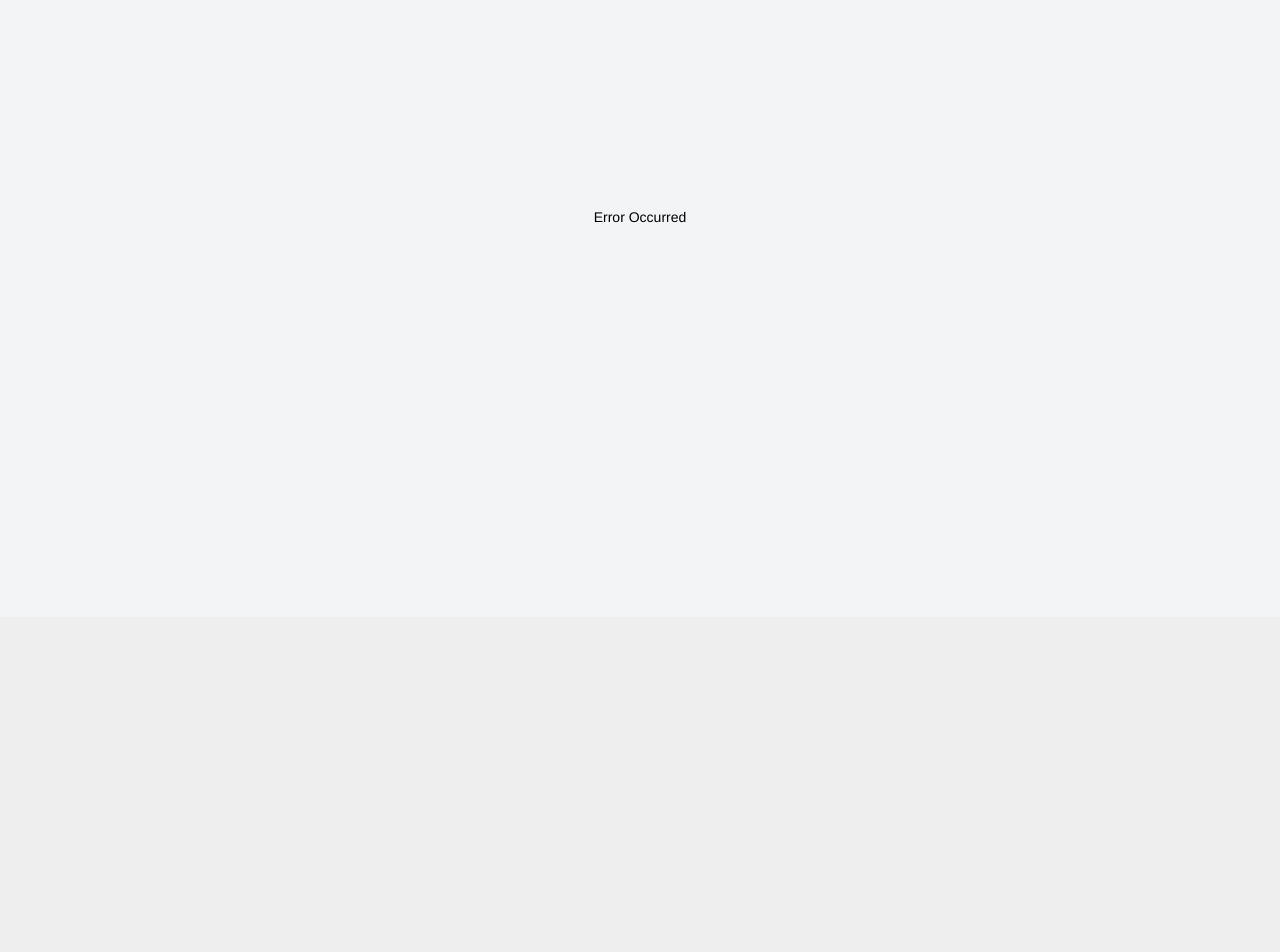
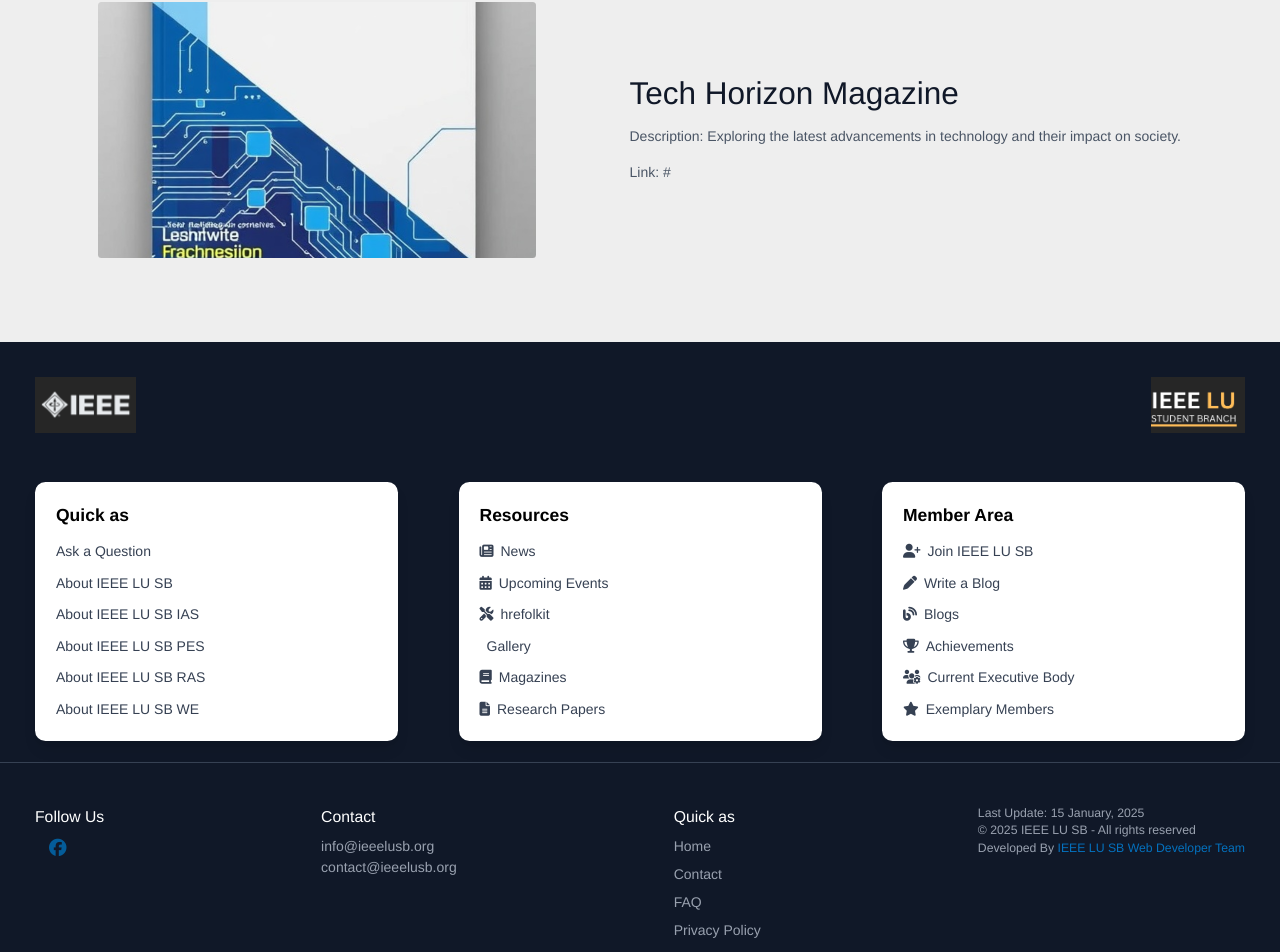
Before and after one commit to BishalModak/IEEE-Project, a React (Vite) app: page /megazine/1 in a window 1280 px wide. Before the commit this address had no page. Shown: the part 183-1135 px from the top of the page. Before the commit the page ends 800 px from the top, so only its background shows below. Built offline with nearby package versions, Linux system fonts and the light colour scheme.

Commit message:
Read more pages Integrated

```diff
--- /dev/null
+++ b/public/Megazine.json
@@ -0,0 +1,26 @@
+[
+  { "id": 1,
+    "title": "Tech Horizon Magazine",
+    "image": "../public/img/megazin1.png",
+    "alt": "Tech Horizon Magazine",
+    "date": "date",
+    "description": "Exploring the latest advancements in technology and their impact on society.",
+    "link": "#"
+  },
+  { "id": 2,
+    "title": "Innovation Quarterly",
+    "image": "../public/img/megazin2.png",
+    "alt": "Innovation Quarterly",
+    "date": "date",
+    "description": "Showcasing student research projects and technical innovations.",
+    "link": "#"
+  },
+  { "id": 3,
+    "title": "LU Tech Review",
+    "image": "../public/img/megazin3.png",
+    "alt": "LU Tech Review",
+    "date": "date",
+    "description": "Annual review of technological achievements and student success stories.",
+    "link": "#"
+  }
+]
--- a/src/AddResearch/AddResearch.jsx
+++ b/src/AddResearch/AddResearch.jsx
@@ -3,9 +3,9 @@ import { FaCloudArrowUp } from "react-icons/fa6";
 
 const AddResearch = () => {
     return (
-        <section className="bg-yellow-100 flex flex-col items-center">
+        <section className=" flex flex-col items-center">
             <div className="w-[90%] lg:w-[60%] mx-auto  text-center">
-                <h2 className="text-blue-400 text-4xl font-bold leading-10 py-5">
+                <h2 className="text-[#045C99] text-4xl font-bold leading-10 py-5">
                     Add Research
                 </h2>
                 <p className="text-gray-600 text-lg leading-7 mb-12">
--- a/src/Contact/Contact.jsx
+++ b/src/Contact/Contact.jsx
@@ -4,7 +4,7 @@ import { FaEnvelope, FaLocationDot, FaFacebook, FaLinkedin } from "react-icons/f
 const Contact = () => {
     return (
         <section className="bg-white px-6 py-10 text-center">
-            <h2 className="text-3xl font-bold text-blue-400 mb-2">Contact Us</h2>
+            <h2 className="text-3xl font-bold text-[#045C99] mb-2">Contact Us</h2>
             <p className="text-gray-600 text-lg">Get in touch with IEEE LU Student Branch. We'd love to hear from you!</p>
 
             <div className="flex flex-col lg:flex-row gap-10 mt-10 max-w-screen-xl mx-auto">
@@ -31,7 +31,7 @@ const Contact = () => {
                             <textarea id="message" rows="4" className="w-full p-2 border border-gray-300 rounded resize-none" />
                         </div>
 
-                        <button type="submit" className="w-full bg-blue-500 hover:bg-blue-700 text-white font-medium py-2 px-4 rounded transition">Send Message</button>
+                        <button type="submit" className="w-full bg-[#045C99] hover:bg-blue-300 text-white font-medium py-2 px-4 rounded transition">Send Message</button>
                     </form>
                 </div>
 
@@ -40,10 +40,10 @@ const Contact = () => {
                     <div className="bg-white p-6 rounded-xl shadow-md mb-6">
                         <h3 className="text-xl font-semibold mb-4">Contact Information</h3>
                         <p className="text-sm text-gray-600 mb-3 flex items-center gap-2">
-                            <FaEnvelope className="text-orange-400" /> ieee.Lusb@Lu.edu
+                            <FaEnvelope className="text-[#045C99]" /> ieee.Lusb@Lu.edu
                         </p>
                         <p className="text-sm text-gray-600 mb-3 flex items-center gap-2">
-                            <FaLocationDot className="text-orange-400" /> KamalBazar, Sylhet
+                            <FaLocationDot className="text-[#045C99]" /> KamalBazar, Sylhet
                         </p>
 
                         <div className="flex items-center gap-4 mt-4">
--- a/src/Footer/Footer.jsx
+++ b/src/Footer/Footer.jsx
@@ -1,6 +1,6 @@
 import React from 'react';
 import { FontAwesomeIcon } from '@fortawesome/react-fontawesome';
-import { Link } from 'react-router-dom';
+
 
 
 const Footer = () => {
@@ -13,51 +13,51 @@ const Footer = () => {
                 <img src="/img/ieee-footer2.png" alt="IEEE Second Footer Logo" className="h-16" />
             </div>
 
-            {/* Footer Links */}
+            {/* Footer as */}
             <div className="flex flex-wrap justify-between gap-4 px-10 py-14">
                 <div className="bg-white text-gray-700 rounded-xl shadow-lg p-6 w-full sm:w-[30%]">
-                    <h2 className="text-xl font-semibold text-black mb-4">Quick Links</h2>
+                    <h2 className="text-xl font-semibold text-black mb-4">Quick as</h2>
                     <ul className="space-y-3">
-                        <li><Link to={"/"}className="hover:text-blue-600">Ask a Question</Link></li>
-                        <li><Link to={"/"}className="hover:text-blue-600">About IEEE LU SB</Link></li>
-                        <li><Link to={"/"}className="hover:text-blue-600">About IEEE LU SB IAS</Link></li>
-                        <li><Link to={"/"}className="hover:text-blue-600">About IEEE LU SB PES</Link></li>
-                        <li><Link to={"/"}className="hover:text-blue-600">About IEEE LU SB RAS</Link></li>
-                        <li><Link to={"/"}className="hover:text-blue-600">About IEEE LU SB WE</Link></li>
+                        <li><a href={"/"}className="hover:text-blue-600">Ask a Question</a></li>
+                        <li><a href={"/"}className="hover:text-blue-600">About IEEE LU SB</a></li>
+                        <li><a href={"/"}className="hover:text-blue-600">About IEEE LU SB IAS</a></li>
+                        <li><a href={"/"}className="hover:text-blue-600">About IEEE LU SB PES</a></li>
+                        <li><a href={"/"}className="hover:text-blue-600">About IEEE LU SB RAS</a></li>
+                        <li><a href={"/"}className="hover:text-blue-600">About IEEE LU SB WE</a></li>
                     </ul>
                 </div>
 
                 <div className="bg-white text-gray-700 rounded-xl shadow-lg p-6 w-full sm:w-[30%]">
                     <h2 className="text-xl font-semibold text-black mb-4">Resources</h2>
                     <ul className="space-y-3">
-                        <li><i className="fa-solid fa-newspaper mr-2"></i><Link to={"/news"}className="hover:text-blue-600">News</Link></li>
-                        <li><i className="fa-solid fa-calendar-days mr-2"></i><Link to={"/event"}className="hover:text-blue-600">Upcoming Events</Link></li>
-                        <li><i className="fa-solid fa-screwdriver-wrench mr-2"></i><Link to={"/toolkit"}className="hover:text-blue-600">Toolkit</Link></li>
-                        <li><i className="fa-solid fa-photo-film mr-2"></i><Link to={"/gallery"}className="hover:text-blue-600">Gallery</Link></li>
-                        <li><i className="fa-solid fa-book mr-2"></i><Link to={"/megazine"}className="hover:text-blue-600">Magazines</Link></li>
-                        <li><i className="fa-solid fa-file-lines mr-2"></i><Link to={"/researchPapers"}className="hover:text-blue-600">Research Papers</Link></li>
+                        <li><i className="fa-solid fa-newspaper mr-2"></i><a href={"/news"}className="hover:text-blue-600">News</a></li>
+                        <li><i className="fa-solid fa-calendar-days mr-2"></i><a href={"/event"}className="hover:text-blue-600">Upcoming Events</a></li>
+                        <li><i className="fa-solid fa-screwdriver-wrench mr-2"></i><a href={"/hrefolkit"}className="hover:text-blue-600">hrefolkit</a></li>
+                        <li><i className="fa-solid fa-phohref-film mr-2"></i><a href={"/gallery"}className="hover:text-blue-600">Gallery</a></li>
+                        <li><i className="fa-solid fa-book mr-2"></i><a href={"/megazine"}className="hover:text-blue-600">Magazines</a></li>
+                        <li><i className="fa-solid fa-file-lines mr-2"></i><a href={"/researchPapers"}className="hover:text-blue-600">Research Papers</a></li>
                     </ul>
                 </div>
 
                 <div className="bg-white text-gray-700 rounded-xl shadow-lg p-6 w-full sm:w-[30%]">
                     <h2 className="text-xl font-semibold text-black mb-4">Member Area</h2>
                     <ul className="space-y-3">
-                        <li><i className="fa-solid fa-user-plus mr-2"></i><Link to={"/joinIEEE"}className="hover:text-blue-600">Join IEEE LU SB</Link></li>
-                        <li><i className="fa-solid fa-pen mr-2"></i><Link to={"/blogWriting"}className="hover:text-blue-600">Write a Blog</Link></li>
-                        <li><i className="fa-solid fa-blog mr-2"></i><Link to={"/blog"}className="hover:text-blue-600">Blogs</Link></li>
-                        <li><i className="fa-solid fa-trophy mr-2"></i><Link to={"/achievement"}className="hover:text-blue-600">Achievements</Link></li>
-                        <li><i className="fa-solid fa-users-gear mr-2"></i><Link to={"/"}className="hover:text-blue-600">Current Executive Body</Link></li>
-                        <li><i className="fa-solid fa-star mr-2"></i><Link to={"/"}className="hover:text-blue-600">Exemplary Members</Link></li>
+                        <li><i className="fa-solid fa-user-plus mr-2"></i><a href={"/joinIEEE"}className="hover:text-blue-600">Join IEEE LU SB</a></li>
+                        <li><i className="fa-solid fa-pen mr-2"></i><a href={"/blogWriting"}className="hover:text-blue-600">Write a Blog</a></li>
+                        <li><i className="fa-solid fa-blog mr-2"></i><a href={"/blog"}className="hover:text-blue-600">Blogs</a></li>
+                        <li><i className="fa-solid fa-trophy mr-2"></i><a href={"/achievement"}className="hover:text-blue-600">Achievements</a></li>
+                        <li><i className="fa-solid fa-users-gear mr-2"></i><a href={"/"}className="hover:text-blue-600">Current Executive Body</a></li>
+                        <li><i className="fa-solid fa-star mr-2"></i><a href={"/"}className="hover:text-blue-600">Exemplary Members</a></li>
                     </ul>
                 </div>
             </div>
 
-            {/* Footer Info Bottom Section */}
+            {/* Footer Info Bothrefm Section */}
             <div className="flex flex-wrap justify-between items-start gap-6 px-10 py-12 border-t border-gray-700 mt-[-2rem]">
                 <div>
                     <h2 className="text-white text-lg mb-2">Follow Us</h2>
                     <div className="flex gap-4 text-[#045C99] text-xl">
-                        <a href="https://www.linkedin.com/company/ieeecslu/posts/?feedView=all"><i className="fa-brands fa-linkedin"></i></a>
+                        <a href="https://www.aedin.com/company/ieeecslu/posts/?feedView=all"><i className="fa-brands fa-aedin"></i></a>
                         <a href="https://www.facebook.com/ieeecslu"><i className="fa-brands fa-facebook"></i></a>
                     </div>
                 </div>
@@ -69,19 +69,19 @@ const Footer = () => {
                 </div>
 
                 <div>
-                    <h2 className="text-white text-lg mb-2">Quick Links</h2>
+                    <h2 className="text-white text-lg mb-2">Quick as</h2>
                     <ul className="space-y-2">
-                        <li><Link to={"/"} className="hover:text-blue-600">Home</Link></li>
-                        <li><Link to={"/contact"} className="hover:text-blue-600">Contact</Link></li>
-                        <li><Link to={"/faq"} className="hover:text-blue-600">FAQ</Link></li>
-                        <li><Link to={"/achievement"}className="hover:text-blue-600">Privacy Policy</Link></li>
+                        <li><a href={"/"} className="hover:text-blue-600">Home</a></li>
+                        <li><a href={"/contact"} className="hover:text-blue-600">Contact</a></li>
+                        <li><a href={"/faq"} className="hover:text-blue-600">FAQ</a></li>
+                        <li><a href={"/achievement"}className="hover:text-blue-600">Privacy Policy</a></li>
                     </ul>
                 </div>
 
                 <div className="text-sm text-gray-400">
                     <p>Last Update: 15 January, 2025</p>
                     <p>&copy; 2025 IEEE LU SB - All rights reserved</p>
-                    <p>Developed By <Link to="/developers" className="text-[#0471be]">IEEE LU SB Web Developer Team</Link></p>
+                    <p>Developed By <a href="/developers" className="text-[#0471be]">IEEE LU SB Web Developer Team</a></p>
                 </div>
             </div>
         </footer>
--- a/src/Megazine/Megazine.jsx
+++ b/src/Megazine/Megazine.jsx
@@ -1,6 +1,18 @@
-import React from "react";
+import React, { useEffect, useState } from "react";
+import { FaCalendarDays, FaUser } from "react-icons/fa6";
+
 
 const Megazine = () => {
+
+  const [datas, setData] = useState([]);
+
+  useEffect(() => {
+    fetch('/Megazine.json')
+      .then(res => res.json())
+      .then(data => setData(data));
+  }, [])
+
+
   return (
     <section className="py-10 bg-white">
       <div className="max-w-6xl mx-auto px-4">
@@ -31,43 +43,20 @@ const Megazine = () => {
 
         <div className="grid grid-cols-1 sm:grid-cols-2 lg:grid-cols-3 gap-8">
           {/* Magazine 1 */}
-          <div className="shadow-md rounded-lg overflow-hidden bg-white">
-            <img src="img/megazin1.png" alt="Tech Horizon Magazine" className="w-full rounded-tr-lg rounded-bl-lg mb-4" />
-            <span className="block px-5 text-sm text-gray-500">
-              <i className="fa-solid fa-calendar-days mr-1"></i> date
-            </span>
-            <h3 className="px-5 mt-2 font-semibold text-lg">Tech Horizon Magazine</h3>
-            <p className="px-5 mt-2 text-sm text-gray-600">
-              Exploring the latest advancements in technology and their impact on society.
-            </p>
-            <a href="#" className="block px-5 mt-4 text-[#045C99] hover:underline">Read More</a>
-          </div>
+          {datas.map((megazine, i) => (
+            <div key={i} className="shadow-md rounded-lg pb-4 overflow-hidden">
+              <img src={megazine?.image} alt={megazine.alt} className="h-40 w-full object-cover" />
+              <div className="flex gap-6 p-3 text-sm text-gray-500">
+                <p><FaCalendarDays className="inline mr-1" /> Date</p>
+                <p><FaUser className="inline mr-1" /> Full Name</p>
 
-          {/* Magazine 2 */}
-          <div className="shadow-md rounded-lg overflow-hidden bg-white">
-            <img src="img/megazin2.png" alt="Innovation Quarterly" className="w-full rounded-tr-lg rounded-bl-lg mb-4" />
-            <span className="block px-5 text-sm text-gray-500">
-              <i className="fa-solid fa-calendar-days mr-1"></i> date
-            </span>
-            <h3 className="px-5 mt-2 font-semibold text-lg">Innovation Quarterly</h3>
-            <p className="px-5 mt-2 text-sm text-gray-600">
-              Showcasing student research projects and technical innovations.
-            </p>
-            <a href="#" className="block px-5 mt-4 text-[#045C99] hover:underline">Read More</a>
-          </div>
+              </div>
+              <h3 className="text-xl font-semibold px-4">{megazine.title}</h3>
+              <p className="px-4 py-2 text-gray-700">{megazine.description}</p>
+              <a href={`/megazine/${megazine.id}`} className="text-[#045C99] px-4 hover:underline">Read More</a>
+            </div>
+          ))}
 
-          {/* Magazine 3 */}
-          <div className="shadow-md rounded-lg overflow-hidden bg-white">
-            <img src="img/megazin3.png" alt="LU Tech Review" className="w-full rounded-tr-lg rounded-bl-lg mb-4" />
-            <span className="block px-5 text-sm text-gray-500">
-              <i className="fa-solid fa-calendar-days mr-1"></i> date
-            </span>
-            <h3 className="px-5 mt-2 font-semibold text-lg">LU Tech Review</h3>
-            <p className="px-5 mt-2 text-sm text-gray-600">
-              Annual review of technological achievements and student success stories.
-            </p>
-            <a href="#" className="block px-5 mt-4 py-4 text-[#045C99] hover:underline">Read More</a>
-          </div>
         </div>
       </div>
     </section>
--- /dev/null
+++ b/src/Megazine/SingleMegazine.jsx
@@ -0,0 +1,34 @@
+import { useLoaderData, useParams } from "react-router-dom";
+
+
+
+const SingleMegazine = () => {
+
+    const news = useLoaderData();
+
+    const { id } = useParams();
+    const singleMegazine = news.find(single => single.id == id);
+
+
+
+    return (
+        <div>
+            <section class="text-gray-600 body-font">
+                <div class="container mx-auto flex px-5 py-24 md:flex-row flex-col items-center">
+                    <div class="lg:max-w-lg lg:w-full md:w-1/2 w-5/6 mb-10 md:mb-0">
+                        <img class="object-cover object-center rounded" alt="hero" src={singleMegazine?.image}></img>
+                    </div>
+                    <div class="lg:flex-grow md:w-1/2 lg:pl-24 md:pl-16 flex flex-col md:items-start md:text-left items-center text-center">
+                        <h1 class="title-font sm:text-4xl text-3xl mb-4 font-medium text-gray-900">{singleMegazine?.title}</h1>
+
+                        <p class="mb-4 leading-relaxed">Description: {singleMegazine?.description}</p>
+
+                        <a href="#">Link: {singleMegazine?.link}</a>
+                    </div>
+                </div>
+            </section>
+        </div>
+    );
+};
+
+export default SingleMegazine;
--- a/src/main.jsx
+++ b/src/main.jsx
@@ -52,6 +52,7 @@ import MembersPage from "./Members/MembersPage.jsx";
 import AdvisorPanel from "./Members/AdvisorPanel.jsx";
 import Excom from "./Members/Excom.jsx";
 import Committee from "./Members/committee.jsx";
+import SingleMegazine from "./Megazine/SingleMegazine.jsx";
 
 
 const router = createBrowserRouter([
@@ -234,7 +235,12 @@ const router = createBrowserRouter([
       {
         path: '/members/volunteers',
         element: <Volunteers></Volunteers>
-      }
+      },
+      {
+        path: '/megazine/:id',
+        loader: () => fetch('/Megazine.json'),
+        element: <SingleMegazine></SingleMegazine>
+      },
 
     ]
 
```
Also changed, not shown: src/Navbar/Navbar.jsx (+12 -35 lines).
